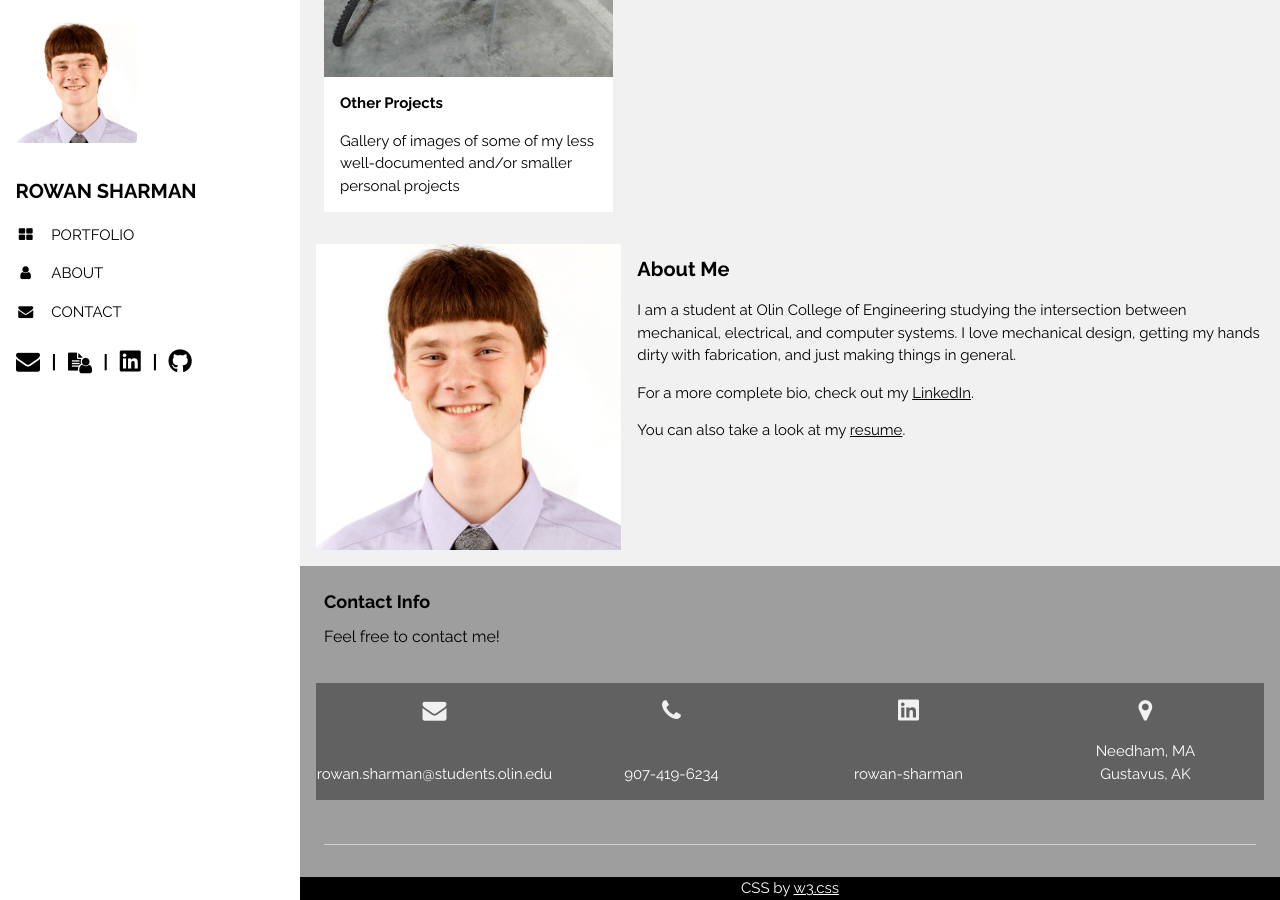
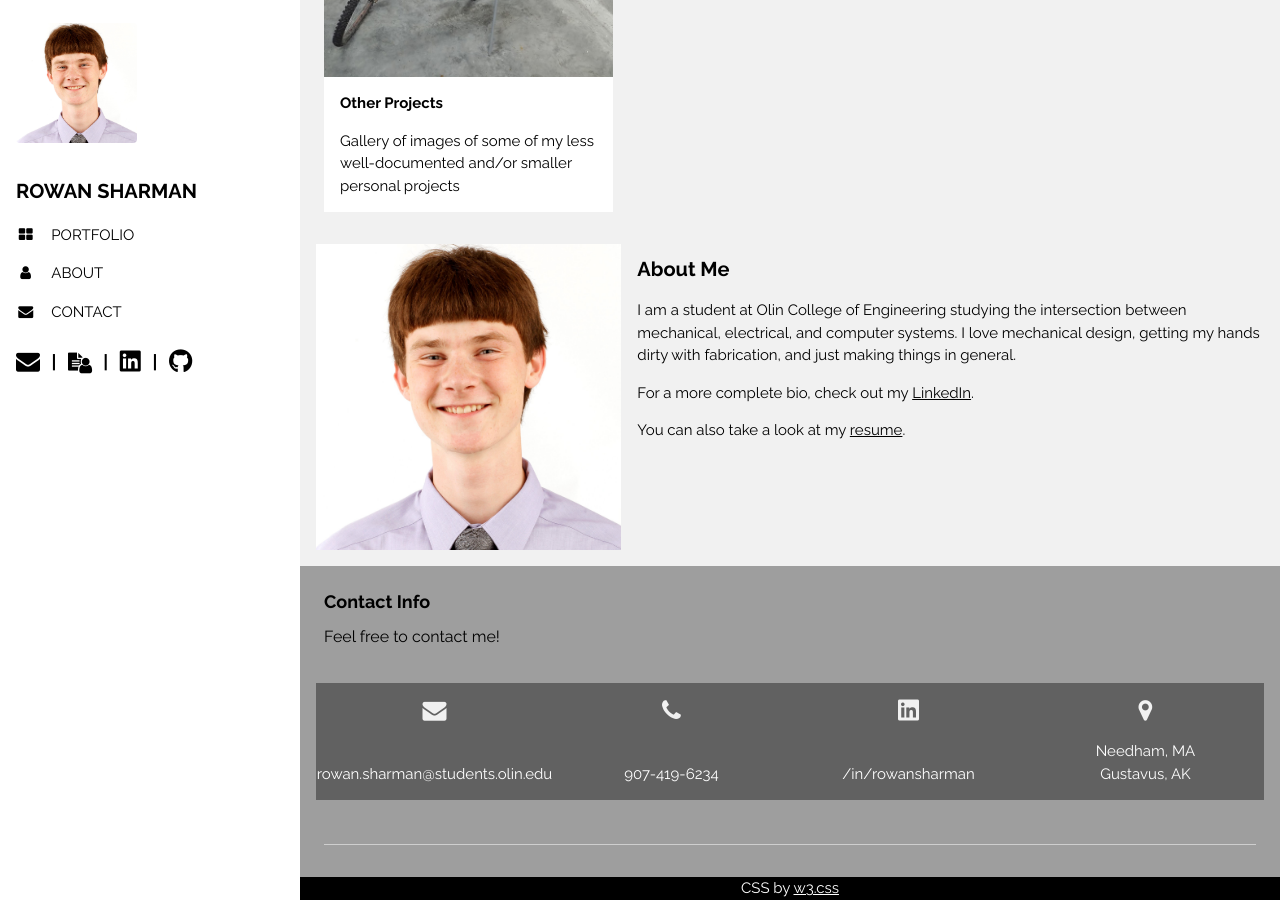
Before and after one commit to rowansharman/rowansharman.github.io, a Jekyll site: the page built from index.html, in a window 1280 px wide and 900 px high, scrolled down 1790 px. Built offline with Jekyll 4.4.1, drawn with Linux system fonts in a browser that asks for light colours; nearby versions of some CDN libraries.

Commit message:
fix text for linkedin in contact banner

```diff
--- a/_includes/contact.html
+++ b/_includes/contact.html
@@ -17,7 +17,7 @@
     <a href="https://www.linkedin.com/in/rowansharman/" target="_blank">
       <div class="w3-quarter w3-dark-grey w3-hover-teal">
         <p><i class="fa fa-linkedin-square w3-xlarge w3-text-light-grey"></i></p>
-        <p><br>rowan-sharman</p>
+        <p><br>/in/rowansharman</p>
       </div>
     </a>
     <div class="w3-quarter w3-dark-grey w3-hover-teal">
```
